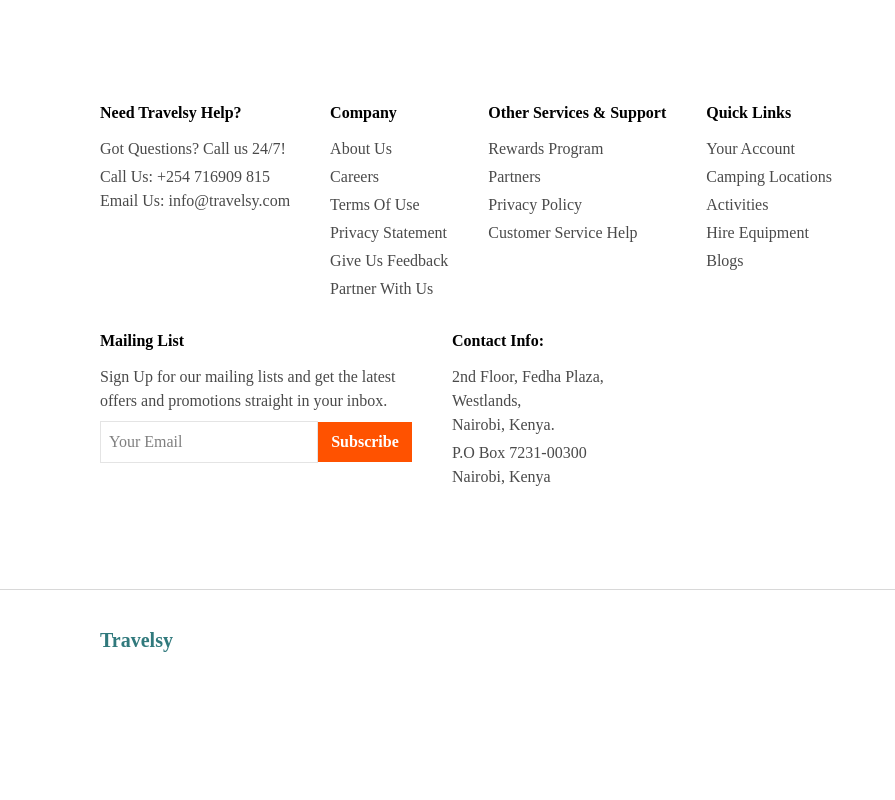
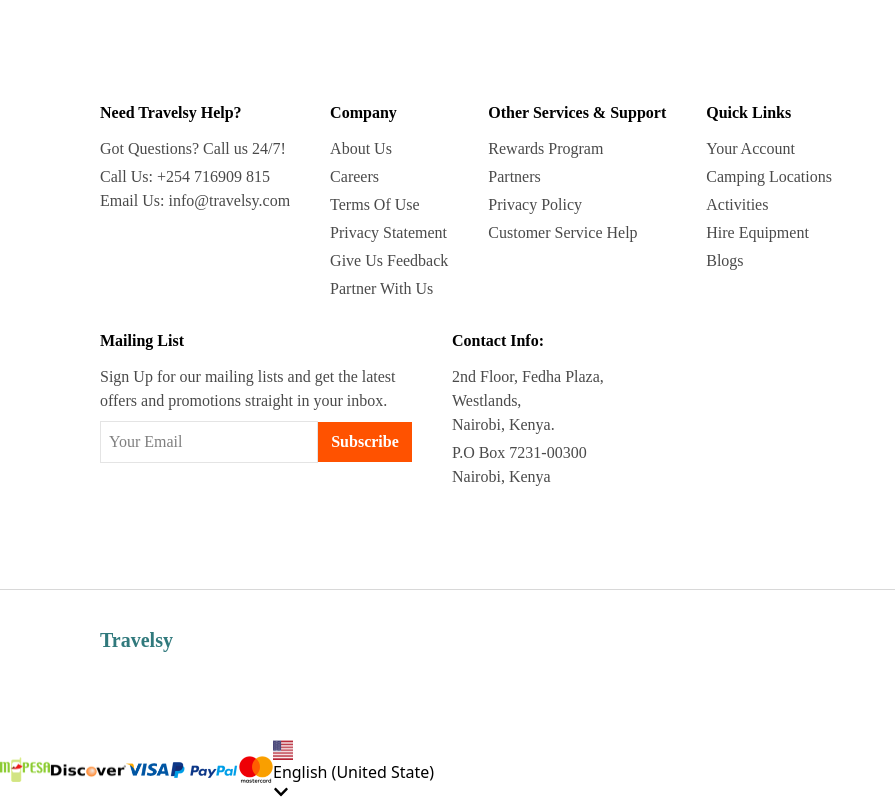
Before and after one commit to meedaah19/travel, a React (Vite) app: page / in a window 1280 px wide. Shown: the part 2211-3011 px from the top of the page, without its empty margins (0-895 px from the left). Before the commit the page ends 2951 px from the top, so only its background shows below. Built offline with nearby package versions, Linux system fonts and the light colour scheme.

Commit message:
Refactor PaymentMethod component to correctly import payment images and improve layout structure

```diff
--- a/src/components/PaymentMethod.jsx
+++ b/src/components/PaymentMethod.jsx
@@ -1,5 +1,10 @@
+import { FaChevronDown} from 'react-icons/fa';
 import payment1 from '../assets/payment1.png';
-import payment2 from '../'
+import payment2 from '../assets/payment2.png';
+import payment3 from '../assets/payment3.png';
+import payment4 from '../assets/payment4.png';
+import payment5 from '../assets/payment5.png';
+import payment6 from '../assets/payment6.png';
 
 export default function PaymentMethod(){
     return(
@@ -8,8 +13,17 @@
             <div className="w-[1280px] p-[100px] pt-[50px] ">
             <h1 className="font-[mulish] font-[700] leading-0 text-[#30797C] text-xl" >Travelsy</h1>
             </div>
-            <div>
-
+            <div className='flex items-center'>
+                <img className='w-[50px] h-[25px] ' src={payment1} alt="payment1" />
+                <img className='w-[76px] h-[16px] ' src={payment2} alt="payment2" />
+                <img className='w-[43px] h-[13px] ' src={payment3} alt="payment3" />
+                <img className='w-[70px] h-[20px] ' src={payment4} alt="payment4" />
+                <img className='w-[34px] h-[27px] ' src={payment5} alt="payment5" />
+                <div>
+                <img className='w-[20px] h-[20px] ' src={payment6} alt="payment6" />
+                <p>English (United State)</p>
+                <FaChevronDown/>
+                </div>
             </div>
         </div>
     )
```
